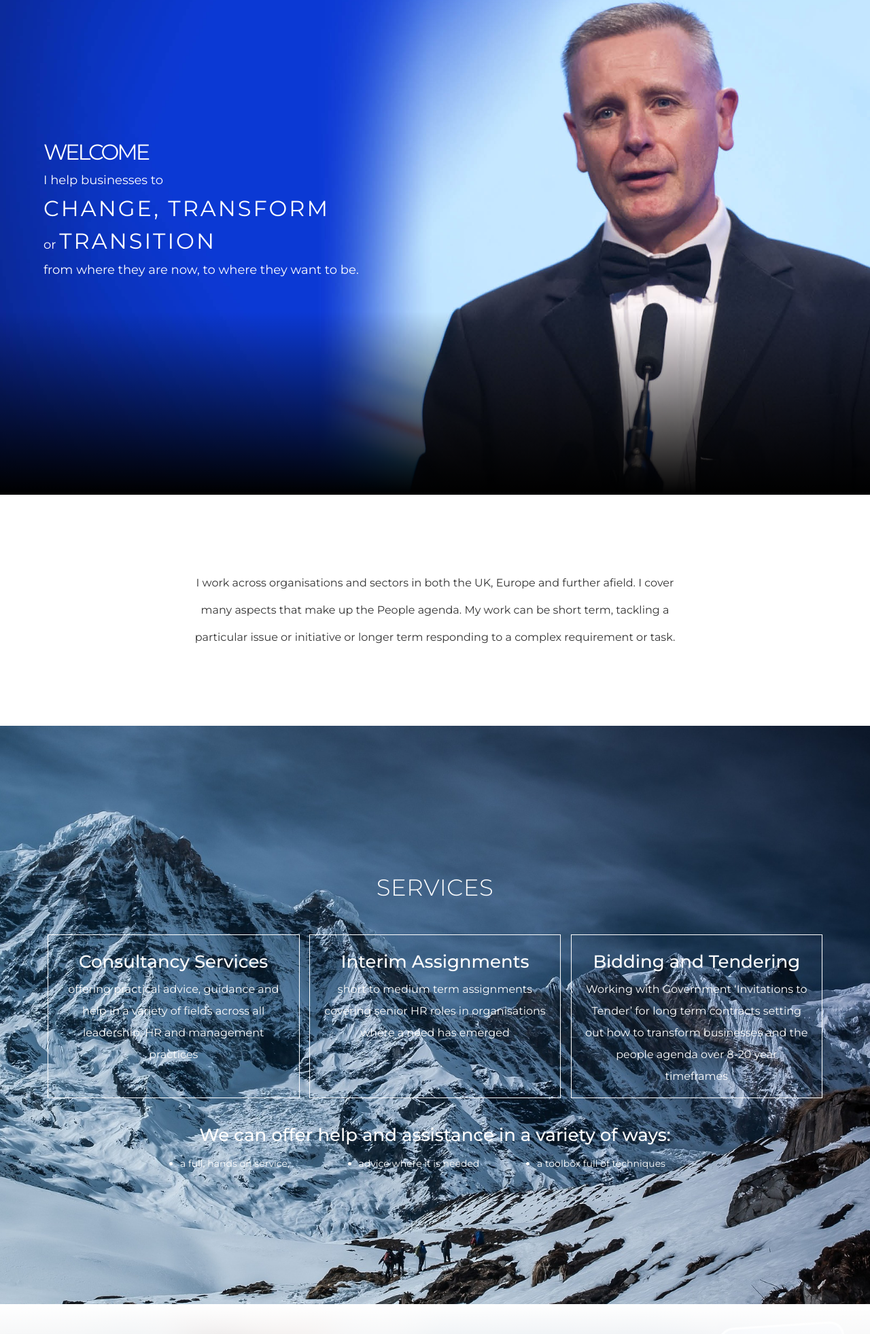
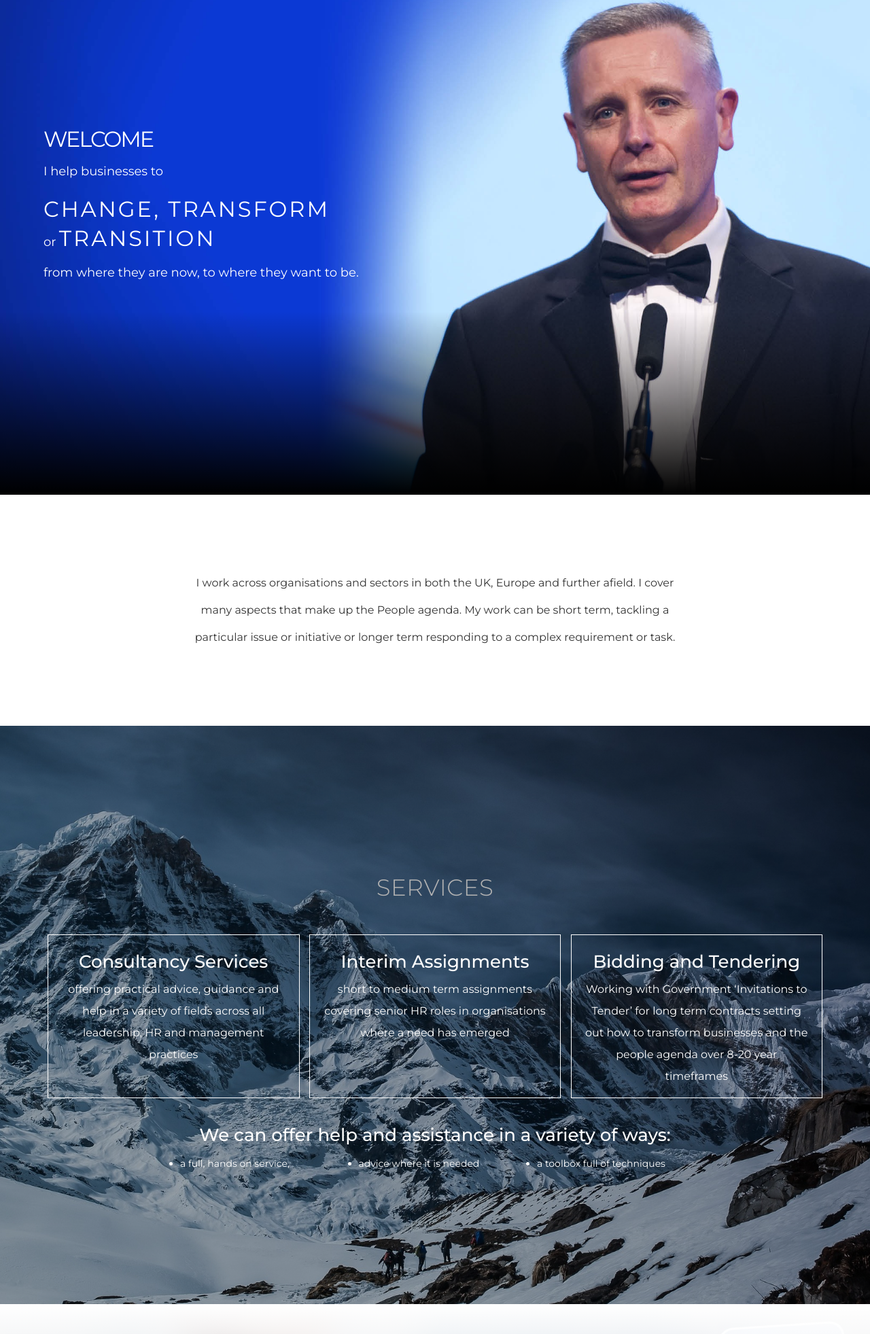
Before and after one commit to rivanavir/consultancy_landing, a plain HTML site: page index.html in a window 1280 px wide. Shown: the part 217-2180 px from the top of the page at 68% size. Drawn offline with nearby package versions, Linux system fonts and the light colour scheme.

Commit message:
fixes blocks and texts

```diff
--- a/assets/js/script.js
+++ b/assets/js/script.js
@@ -50,6 +50,10 @@ $(document).ready(function () {
   $('#serviceSect').stellar();
   $('#valueSection').stellar();
   $('#logosBlock').stellar();
+
+  $('.navbar-nav li').on('click', function(){
+    $('#mainNavbar').collapse('toggle');
+  })
 
   let slider = $('#capabilitySlider').lightSlider({
     item: 3,
--- a/assets/scss/style.scss
+++ b/assets/scss/style.scss
@@ -15,7 +15,6 @@ body{
   overflow: hidden;
 
   h3.main-ttl{
-    // color:;
     font-size: 34px;
     font-weight: 300;
     text-transform: uppercase;
@@ -33,7 +32,7 @@ header.header{
   top: 0;
   left: 0;
   right: 0;
-  z-index: 100;
+  z-index: 150;
   nav.navbar{
     border:0;
     border-radius:0;
@@ -51,6 +50,7 @@ header.header{
       }
       a.navbar-brand{
         img{
+          width: 250px;
           @media(max-width:768px){
             width: 200px;
           }
@@ -135,15 +135,23 @@ section.top-banner{
       margin-bottom: 0;
       color:white;
       font-size: 18px;
-      line-height: 2;
+      line-height: 3.5;
+      display:inline-block;
+      &.part{
+        line-height: 1.5;
+      }
+    }
     span{
       text-transform: uppercase;
       font-size: 32px;
-        letter-spacing: -3px;
+      letter-spacing: -2px;
+      color:white;
+      line-height: 1;
       &.ls{
         letter-spacing: 3px;
         line-height: 1.5;
-        }
+        margin-bottom: -5px;
+        display: inline-block;
       }
     }
   }
@@ -166,14 +174,37 @@ section.service-section{
   background-size: cover;
   padding: 200px 0;
   background-attachment: fixed;
+  position: relative;
   @media(max-width:768px){
     padding: 50px 0;
+  }
+  &:before{
+    position: absolute;
+    content: "";
+    display: block;
+    top: 0;
+    left: 0;
+    right: 0;
+    bottom: 0;
+    width: 100%;
+    height: 100%;
+    z-index: 50;
+    background: rgba(0,0,0,0.3);
+    background: -moz-linear-gradient(left, rgba(0,0,0,0.3) 0%, rgba(0,0,0,0.3) 100%);
+    background: -webkit-gradient(left top, right top, color-stop(0%, rgba(0,0,0,0.3)), color-stop(100%, rgba(0,0,0,0.3)));
+    background: -webkit-linear-gradient(left, rgba(0,0,0,0.3) 0%, rgba(0,0,0,0.3) 100%);
+    background: -o-linear-gradient(left, rgba(0,0,0,0.3) 0%, rgba(0,0,0,0.3) 100%);
+    background: -ms-linear-gradient(left, rgba(0,0,0,0.3) 0%, rgba(0,0,0,0.3) 100%);
+    background: linear-gradient(to right, rgba(0,0,0,0.3) 0%, rgba(0,0,0,0.3) 100%);
+    filter: progid:DXImageTransform.Microsoft.gradient( startColorstr='#000000', endColorstr='#000000', GradientType=1 );
   }
   h4{
     color:white;
     font-size: 26px;
   }
   .service-block-wrap{
+    position: relative;
+    z-index: 100;
     display: flex;
     justify-content: space-between;
     @media(max-width:768px){
@@ -199,6 +230,8 @@ section.service-section{
   }
   .offer-help-block{
     padding-top: 30px;
+    position: relative;
+    z-index: 100;
     .offer-row{
       padding-top: 10px;
       ul.offer-list{
@@ -353,7 +386,7 @@ section.approach-section{
     &:after{
       position: absolute;
       display: inline-block;
-      font-size: 150px;
+      font-size: 180px;
       font-style: italic;
       font-weight: bold;
       color:#f2f2f2;
@@ -367,14 +400,19 @@ section.approach-section{
     }
     &:before{
       content: open-quote;
-      top: -20px;
+      top: 40px;
+      left: -30px;
+      @media(max-width:768px){
         left: -20px;
+        top: -30px;
+      }
     }
     &:after{
       content: close-quote;
       right: -20px;
-      bottom: -20px;
+      bottom: 40px;
       @media(max-width:768px){
+        bottom: -30px;
         right: 0;
       }
     }
@@ -652,7 +690,7 @@ section.what-they-say-block{
       }
       .leftTxt{
         min-width: 60%;
-        padding: 0 10px;
+        padding: 0 10px 0 10%;
         border-right:1px solid rgba(255,255,255,.3);
         text-align: right;
         @media(max-width:768px){
--- a/index.html
+++ b/index.html
@@ -19,7 +19,7 @@
         <div class="container-fluid">
           <!-- Brand and toggle get grouped for better mobile display -->
           <div class="navbar-header">
-            <button type="button" class="navbar-toggle collapsed" data-toggle="collapse" data-target="#bs-example-navbar-collapse-1" aria-expanded="false">
+            <button type="button" class="navbar-toggle collapsed" data-toggle="collapse" data-target="#mainNavbar" aria-expanded="false">
               <span class="sr-only">Toggle navigation</span>
               <span class="icon-bar"></span>
               <span class="icon-bar"></span>
@@ -31,10 +31,10 @@
           </div>
 
           <!-- Collect the nav links, forms, and other content for toggling -->
-          <div class="collapse navbar-collapse" id="bs-example-navbar-collapse-1">
+          <div class="collapse navbar-collapse" id="mainNavbar">
             <ul class="nav navbar-nav navbar-right">
-              <li data-href="#topBanner"><a href="#">Home</a></li>
-              <li data-href="#serviceSect" class="active"><a href="#">Services</a></li>
+              <li data-href="#topBanner" class="active"><a href="#">Home</a></li>
+              <li data-href="#serviceSect"><a href="#">Services</a></li>
               <li data-href="#capabilitySect"><a href="#">Capabilities</a></li>
               <li data-href="#approachSect"><a href="#">Approach</a></li>
               <li data-href="#aboutSect"><a href="#">About</a></li>
@@ -47,13 +47,11 @@
     </header>
     <section class="top-banner" data-stellar-background-ratio="0" id="topBanner">
       <div class="top-banner-inner">
-        <p>
           <span>Welcome</span><br>
-          I help businesses to <br>
+          <p>I help businesses to</p><br>
           <span class="ls">change, transform</span><br>
-          or <span class="ls">transition</span><br>
-          from where they are now, to where they want to be.
-        </p>
+          <p class="part">or</p> <span class="ls">transition</span><br>
+          <p>from where they are now, to where they want to be.</p>
       </div>
     </section>
     <section class="txt-layer">
@@ -370,7 +368,6 @@
   </div>
   <footer class="footer">
     <p class="copyright text-center">
-      <i class="fa fa-send"></i>
       Copyright Adrian Thompson Consulting Ltd. 2017. All rights reserved.
     </p>
   </footer>
```
Also changed, not shown: assets/css/style.css, assets/images/main-logo.png. Lines whose indentation alone changed are shown as unchanged.
